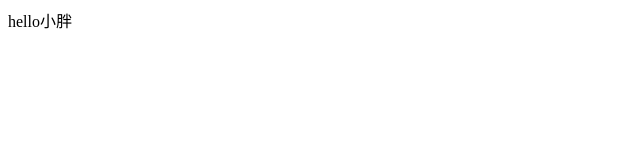
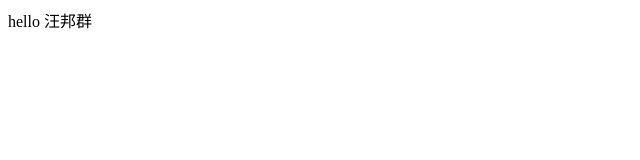
Before and after one commit to aohuayun/eclipseGit, a plain HTML site: page WebContent/index.html in a window 1280 px wide. Shown: the full height of the page, 0-640 px from the left. Drawn offline with Linux system fonts and the light colour scheme.

Commit message:
修改了小胖

```diff
--- a/WebContent/index.html
+++ b/WebContent/index.html
@@ -5,6 +5,6 @@
 <title>Insert title here</title>
 </head>
 <body>
-	hello小胖
+	hello 汪邦群
 </body>
 </html>
```
